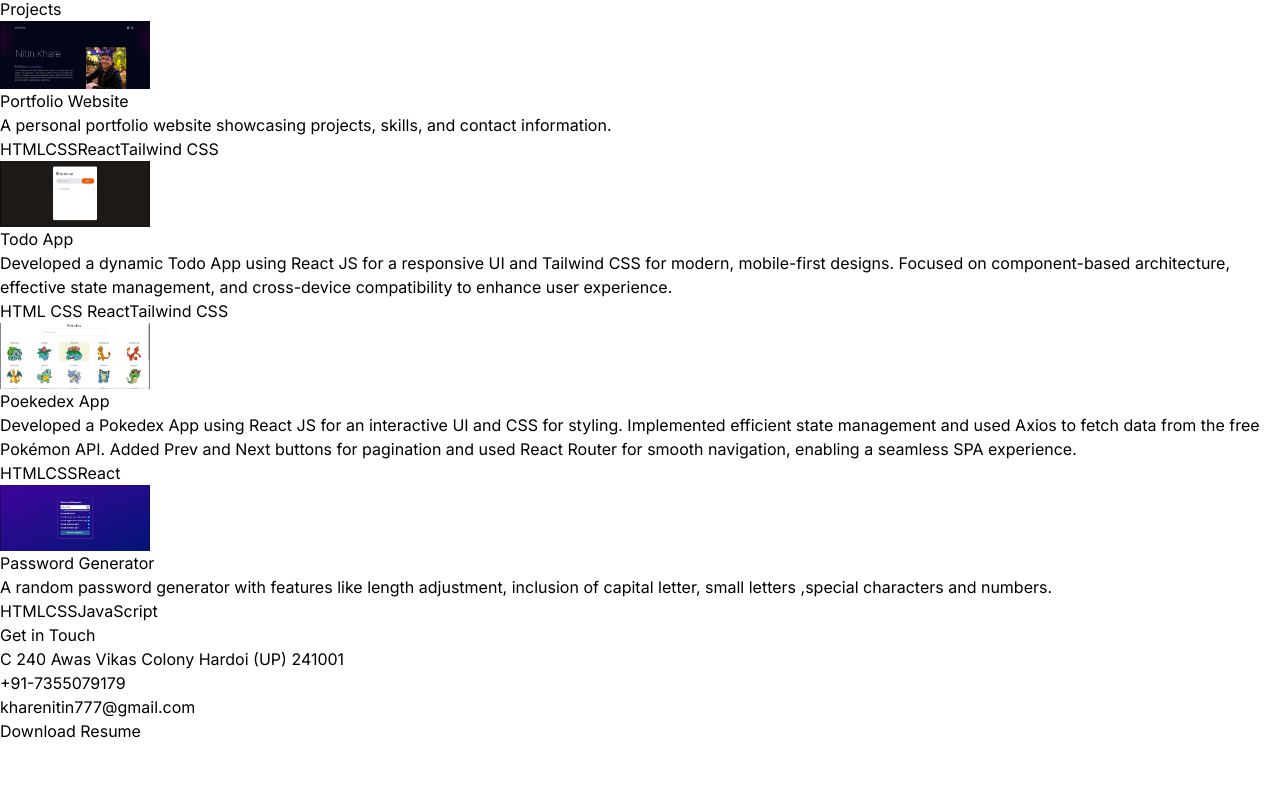
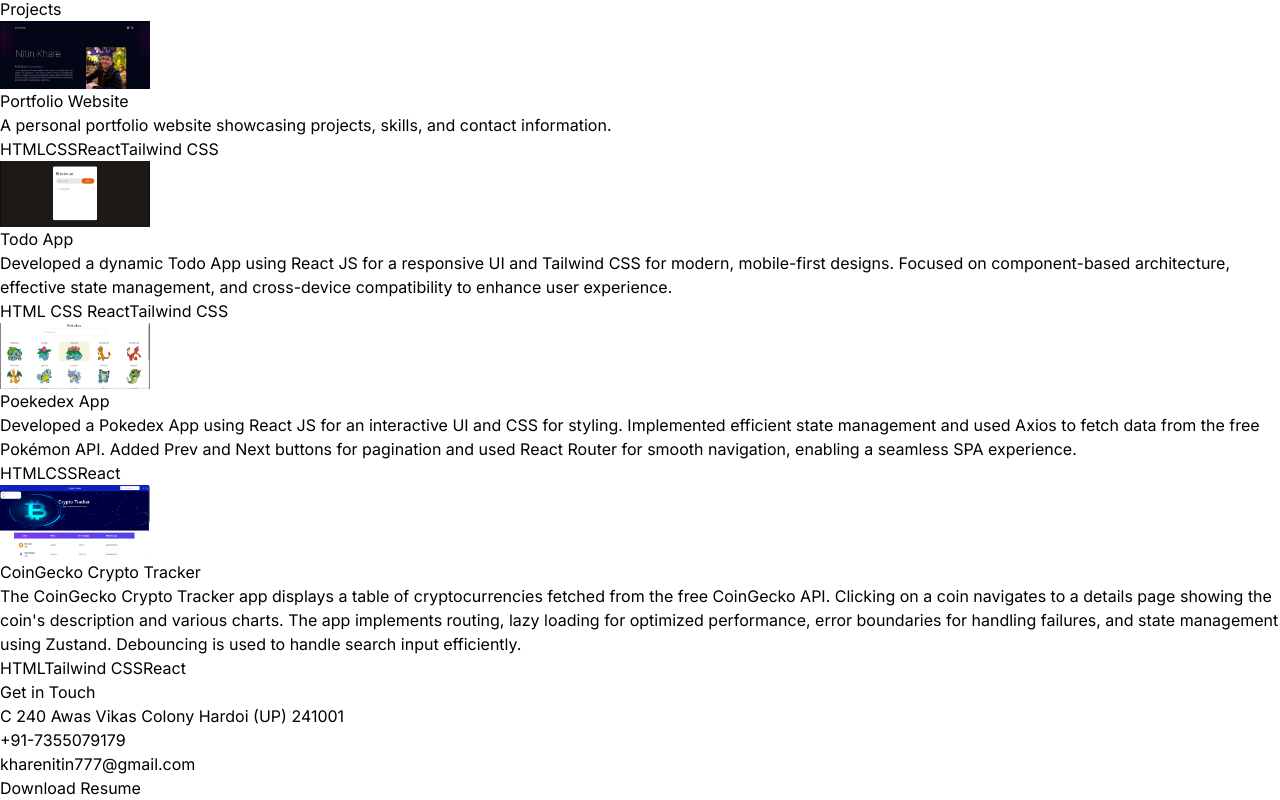
Before and after one commit to NitinKhare1331/React-Portfolio, a React (Vite) app: page / in a window 1280 px wide. Shown: the part 1666-2466 px from the top of the page. Before the commit the page ends 2409 px from the top, so only its background shows below. Built offline with nearby package versions, Linux system fonts and the light colour scheme.

Commit message:
Updated project section

```diff
--- a/src/App.jsx
+++ b/src/App.jsx
@@ -11,7 +11,7 @@ function App() {
   return (
     <div className='overflow-x-hidden text-neutral-300 antialiased selection:bg-cyan-100 selection:text-cyan-900'>
       <div className='fixed top-0 -z-10 h-full w-full'>
-      <div className="relative h-full w-full bg-slate-950"><div className="absolute bottom-0 left-[-20%] right-0 top-[-10%] h-[500px] w-[500px] rounded-full bg-[radial-gradient(circle_farthest-side,rgba(255,0,182,.15),rgba(255,255,255,0))]"></div><div className="absolute bottom-0 right-[-20%] top-[-10%] h-[500px] w-[500px] rounded-full bg-[radial-gradient(circle_farthest-side,rgba(255,0,182,.15),rgba(255,255,255,0))]"></div></div>
+      <div class="relative h-full w-full bg-slate-950"><div class="absolute bottom-0 left-[-20%] right-0 top-[-10%] h-[500px] w-[500px] rounded-full bg-[radial-gradient(circle_farthest-side,rgba(255,0,182,.15),rgba(255,255,255,0))]"></div><div class="absolute bottom-0 right-[-20%] top-[-10%] h-[500px] w-[500px] rounded-full bg-[radial-gradient(circle_farthest-side,rgba(255,0,182,.15),rgba(255,255,255,0))]"></div></div>
       </div>
       <div className='container mx-auto px-8'>
         <Navbar />
--- a/src/constants/index.js
+++ b/src/constants/index.js
@@ -1,7 +1,7 @@
 import project1 from "../assets/projects/project-1.jpg";
 import project2 from "../assets/projects/project-2.jpg";
 import project3 from "../assets/projects/project-3.jpg";
-import project4 from "../assets/projects/project-4.jpg";
+import project4 from "../assets/projects/project-4.png";
 
 export const HERO_CONTENT = `I am a passionate full stack developer with a knack for crafting robust and scalable web applications. I have honed my skills in front-end technologies like React.js, as well as back-end technologies like Node.js, MySQL, MongoDB. My goal is to leverage my expertise to create innovative solutions that drive business growth and deliver exceptional user experiences.`;
 
@@ -36,11 +36,11 @@ export const PROJECTS = [
     technologies: ["HTML", "CSS", "React"],
   },
   {
-    title: "Password Generator",
+    title: "CoinGecko Crypto Tracker",
     image: project4,
     description:
-      "A random password generator with features like length adjustment, inclusion of capital letter, small letters ,special characters and numbers.",
-    technologies: ["HTML", "CSS", "JavaScript"],
+      "The CoinGecko Crypto Tracker app displays a table of cryptocurrencies fetched from the free CoinGecko API. Clicking on a coin navigates to a details page showing the coin's description and various charts. The app implements routing, lazy loading for optimized performance, error boundaries for handling failures, and state management using Zustand. Debouncing is used to handle search input efficiently.",
+    technologies: ["HTML", "Tailwind CSS", "React"],
   },
 ];
 
```
Also changed, not shown: src/assets/projects/project-4.jpg (deleted), src/assets/projects/project-4.png (added).
